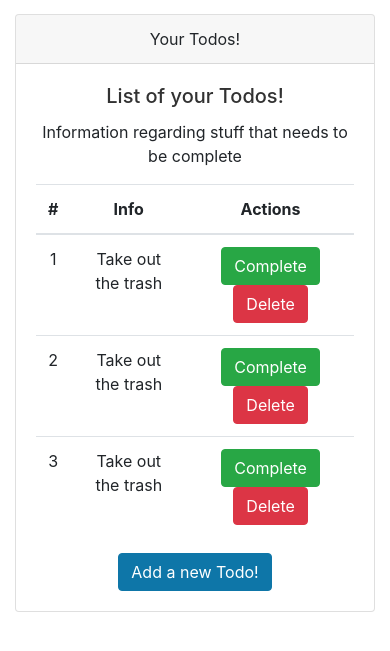
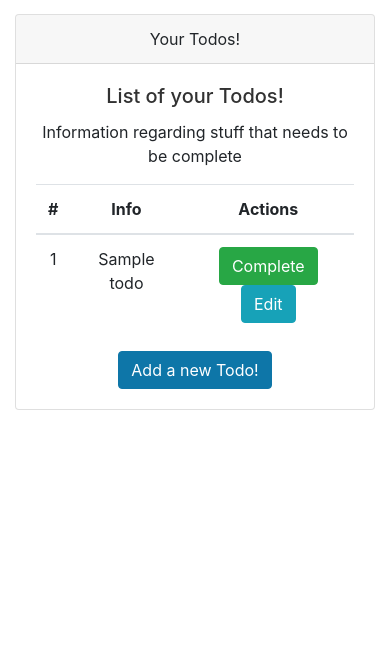
Before and after one commit to mh-mohaghegh75/FastAPI_Todo_Sample, a FastAPI app: page /todos/ in a window 390 px wide. Shown: the part 56-707 px from the top of the page. Run offline with FastAPI, Linux system fonts and the light colour scheme; tables that the repository leaves empty hold one stand-in row (values such as "Sample post"); some libraries are stand-ins or nearby versions.

```diff
--- a/model.py
+++ b/model.py
@@ -18,7 +18,7 @@ class Users(Base):
     address_id = Column(Integer, ForeignKey("address.id"), nullable=True)
 
     todos = relationship("Todos", back_populates="owner")
-    address = relationship("address", back_populates="user_address")
+    address = relationship("Address", back_populates="user_address")
 
 
 class Todos(Base):
--- a/routers/todos.py
+++ b/routers/todos.py
@@ -45,17 +45,18 @@ class DirectionName(str, Enum):
 
 
 @router.get("/", response_class=HTMLResponse)
-async def read_all_by_user(request: Request):
-    return templates.TemplateResponse("home.html", {"request": request})
+async def read_all_by_user(request: Request, db: Session = Depends(get_db)):
+    todos = db.query(model.Todos).filter(model.Todos.user_id == 1).all()
+    return templates.TemplateResponse("home.html", {"request": request, "todos": todos})
 
 
 @router.get("/add-todo", response_class=HTMLResponse)
-async def test(request: Request):
+async def add_new_todo(request: Request):
     return templates.TemplateResponse("add-todo.html", {"request": request})
 
 
-@router.get("/edit-todo", response_class=HTMLResponse)
-async def test(request: Request):
+@router.get("/edit-todo/{todo_id}", response_class=HTMLResponse)
+async def edit_todo(request: Request):
     return templates.TemplateResponse("edit-todo.html", {"request": request})
 
 
--- a/static/todo/css/base.css
+++ b/static/todo/css/base.css
@@ -1,4 +1,3 @@
-
 body {
     background: #fafafa;
     color: #33333a;
--- a/templates/home.html
+++ b/templates/home.html
@@ -19,36 +19,19 @@
                 </tr>
                 </thead>
                 <tbody>
-
+                {% for todo in todos%}
                 <tr class="pointer">
 
-                    <td>1</td>
-                    <td id="td1">Take out the trash</td>
+                    <td>{{loop.index}}</td>
+                    <td>{{todo.title}}</td>
                     <td>
                         <button type="button" class="btn btn-success">Complete</button>
-                        <button type="button" class="btn btn-danger">Delete</button>
+                        <button onclick="window.location.href='edit-todo/{{todo.id}}'" type="button"
+                                class="btn btn-info">Edit
+                        </button>
                     </td>
                 </tr>
-
-                <tr class="pointer">
-
-                    <td>2</td>
-                    <td>Take out the trash</td>
-                    <td>
-                        <button type="button" class="btn btn-success">Complete</button>
-                        <button type="button" class="btn btn-danger">Delete</button>
-                    </td>
-                </tr>
-
-                <tr class="pointer">
-
-                    <td>3</td>
-                    <td>Take out the trash</td>
-                    <td>
-                        <button type="button" class="btn btn-success">Complete</button>
-                        <button type="button" class="btn btn-danger">Delete</button>
-                    </td>
-                </tr>
+                {% endfor %}
 
                 </tbody>
             </table>
```
